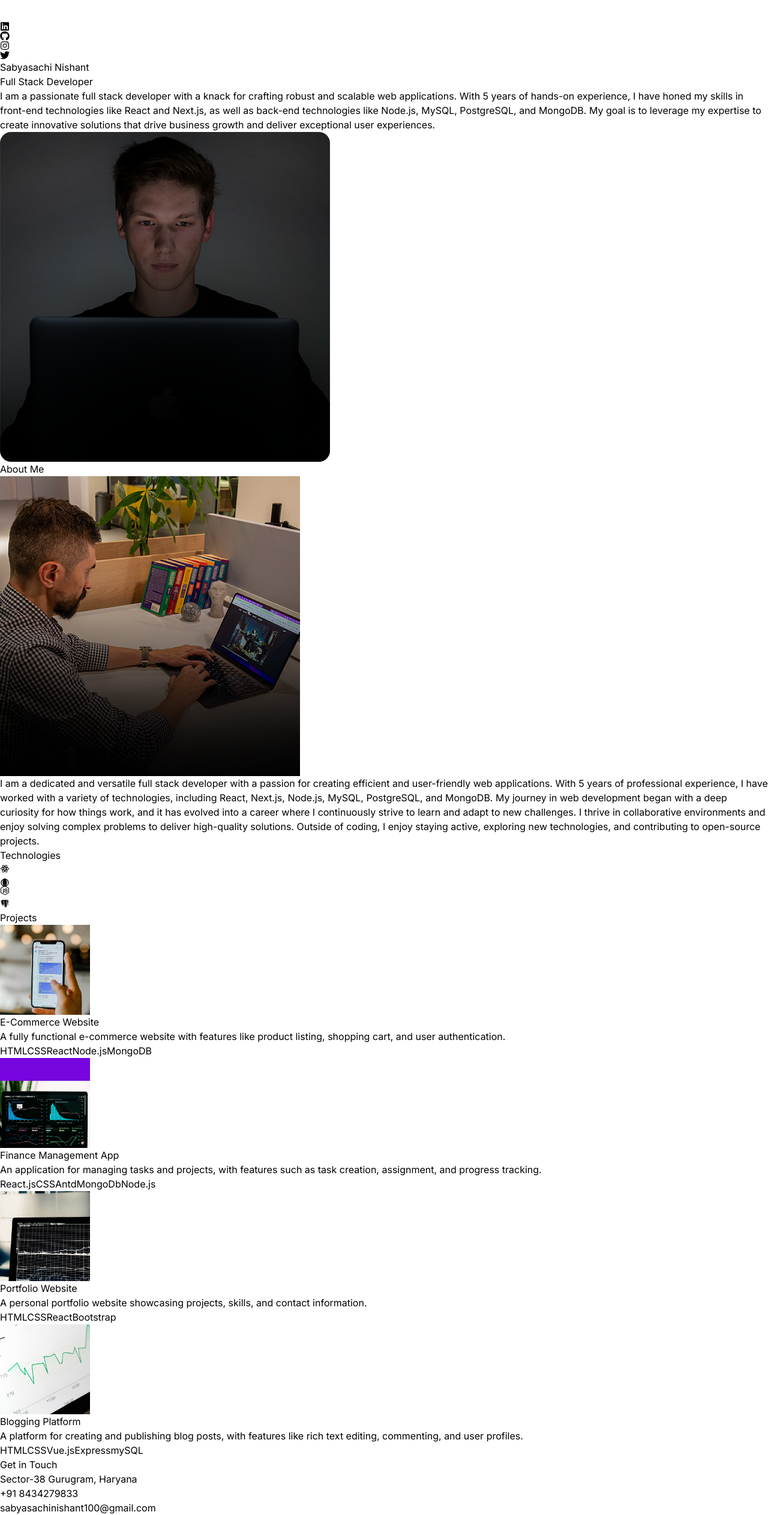
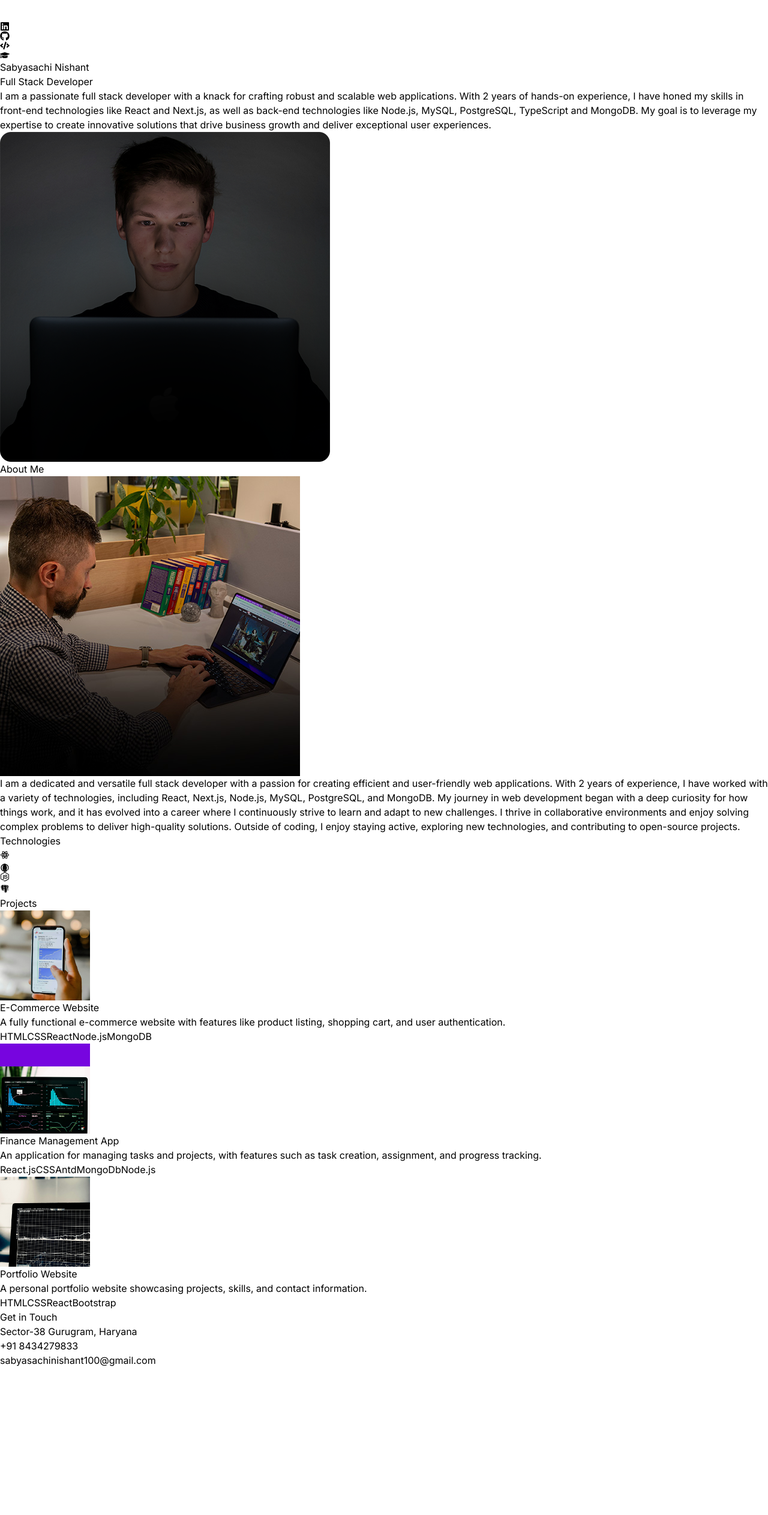
Before and after one commit to Sabyasac21/react-portfolio, a React (Vite) app: page / in a window 1280 px wide. Shown: the whole page at 60% size. After the commit the page ends 2280 px from the top, so only its background shows below. Built offline with nearby package versions, Linux system fonts and the light colour scheme.

Commit message:
minor commit

```diff
--- a/src/components/Navbar.jsx
+++ b/src/components/Navbar.jsx
@@ -1,19 +1,21 @@
 import React from 'react';
 import logo from "../assets/kevinRushLogo.png";
-import { FaLinkedin, FaGithub, FaTwitter, FaInstagram } from 'react-icons/fa';
+import { FaLinkedin, FaGithub, FaCode, FaGraduationCap } from 'react-icons/fa';
 
 const Navbar = () => {
   return (
     <nav className=' mb-20 flex items-center justify-between py-6'>
-        <div className="flex flex-shrink-0 items-center">
-            <img className='mx-2 w-10' src={logo} alt=''/>
-        </div>
-        <div className='m-8 flex items-center gap-4 text-2xl'>
-            <FaLinkedin/>
-            <FaGithub/>
-            <FaInstagram/>
-            <FaTwitter/>
-        </div>
+      <div className="flex flex-shrink-0 items-center">
+        <img className='mx-2 w-10' src={logo} alt='' />
+      </div>
+      <div className='m-8 flex items-center gap-4 text-2xl'>
+        <a href="https://www.linkedin.com/in/sabyasachi-nishant-1843761b1"><FaLinkedin /></a>
+        <a href="https://github.com/Sabyasac21"><FaGithub /></a>
+        <a href="https://leetcode.com/u/sabyasachigolu/"><FaCode /></a>
+        <a href='https://www.scaler.com/academy/profile/3f8bb943f018/'><FaGraduationCap/></a>
+
+
+      </div>
     </nav>
   )
 }
--- a/src/constants/index.js
+++ b/src/constants/index.js
@@ -3,9 +3,9 @@ import project2 from "../assets/projects/project-2.jpg";
 import project3 from "../assets/projects/project-3.jpg";
 import project4 from "../assets/projects/project-4.jpg";
 
-export const HERO_CONTENT = `I am a passionate full stack developer with a knack for crafting robust and scalable web applications. With 5 years of hands-on experience, I have honed my skills in front-end technologies like React and Next.js, as well as back-end technologies like Node.js, MySQL, PostgreSQL, and MongoDB. My goal is to leverage my expertise to create innovative solutions that drive business growth and deliver exceptional user experiences.`;
+export const HERO_CONTENT = `I am a passionate full stack developer with a knack for crafting robust and scalable web applications. With 2 years of hands-on experience, I have honed my skills in front-end technologies like React and Next.js, as well as back-end technologies like Node.js, MySQL, PostgreSQL, TypeScript and MongoDB. My goal is to leverage my expertise to create innovative solutions that drive business growth and deliver exceptional user experiences.`;
 
-export const ABOUT_TEXT = `I am a dedicated and versatile full stack developer with a passion for creating efficient and user-friendly web applications. With 5 years of professional experience, I have worked with a variety of technologies, including React, Next.js, Node.js, MySQL, PostgreSQL, and MongoDB. My journey in web development began with a deep curiosity for how things work, and it has evolved into a career where I continuously strive to learn and adapt to new challenges. I thrive in collaborative environments and enjoy solving complex problems to deliver high-quality solutions. Outside of coding, I enjoy staying active, exploring new technologies, and contributing to open-source projects.`;
+export const ABOUT_TEXT = `I am a dedicated and versatile full stack developer with a passion for creating efficient and user-friendly web applications. With 2 years of  experience, I have worked with a variety of technologies, including React, Next.js, Node.js, MySQL, PostgreSQL, and MongoDB. My journey in web development began with a deep curiosity for how things work, and it has evolved into a career where I continuously strive to learn and adapt to new challenges. I thrive in collaborative environments and enjoy solving complex problems to deliver high-quality solutions. Outside of coding, I enjoy staying active, exploring new technologies, and contributing to open-source projects.`;
 
 export const EXPERIENCES = [
   {
@@ -63,14 +63,7 @@ export const PROJECTS = [
       "A personal portfolio website showcasing projects, skills, and contact information.",
     technologies: ["HTML", "CSS", "React", "Bootstrap"],
   },
-  {
-    title: "Blogging Platform",
-    image: project4,
-    address:"/",
-    description:
-      "A platform for creating and publishing blog posts, with features like rich text editing, commenting, and user profiles.",
-    technologies: ["HTML", "CSS", "Vue.js", "Express", "mySQL"],
-  },
+
 ];
 
 export const CONTACT = {
```
